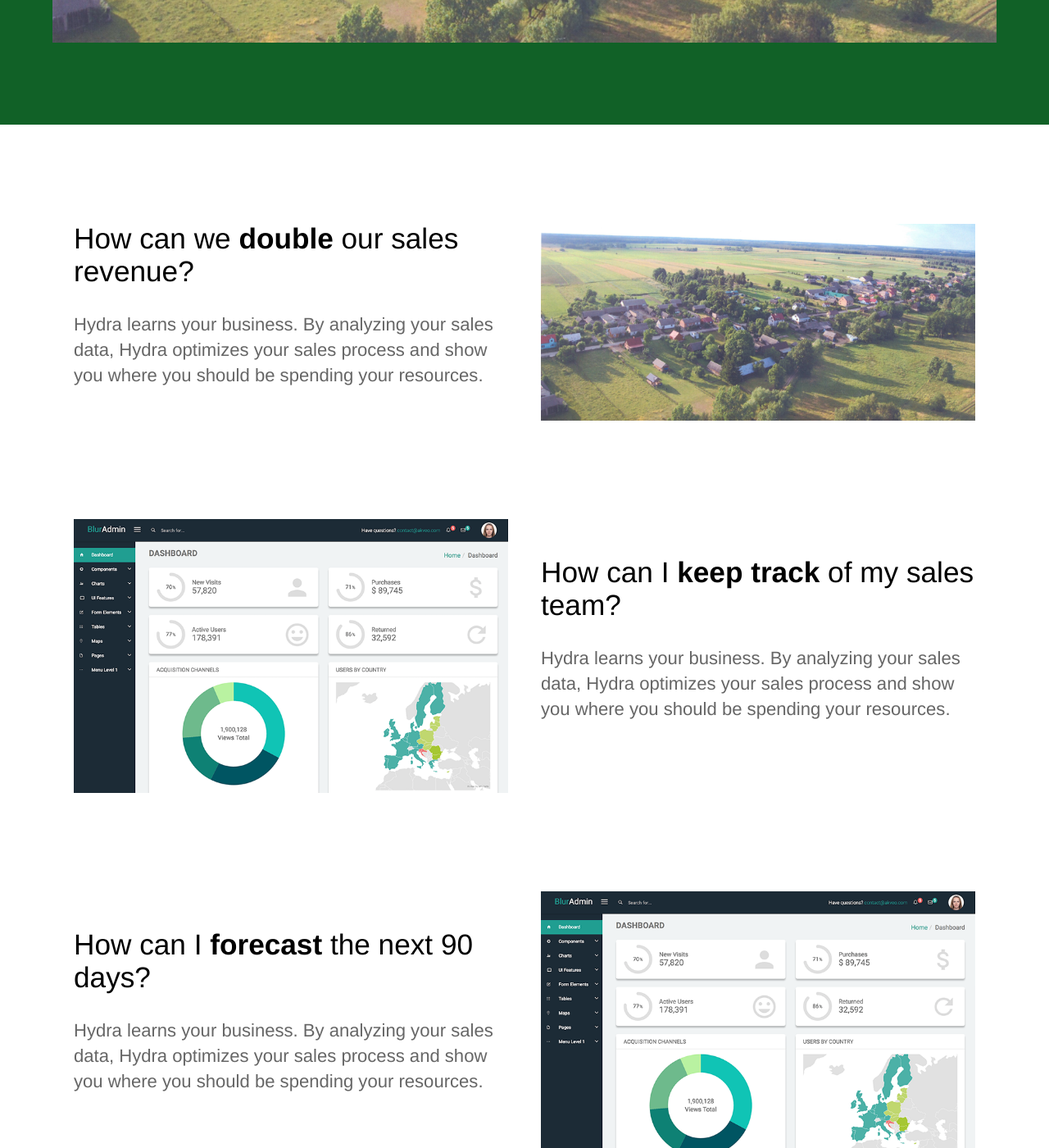
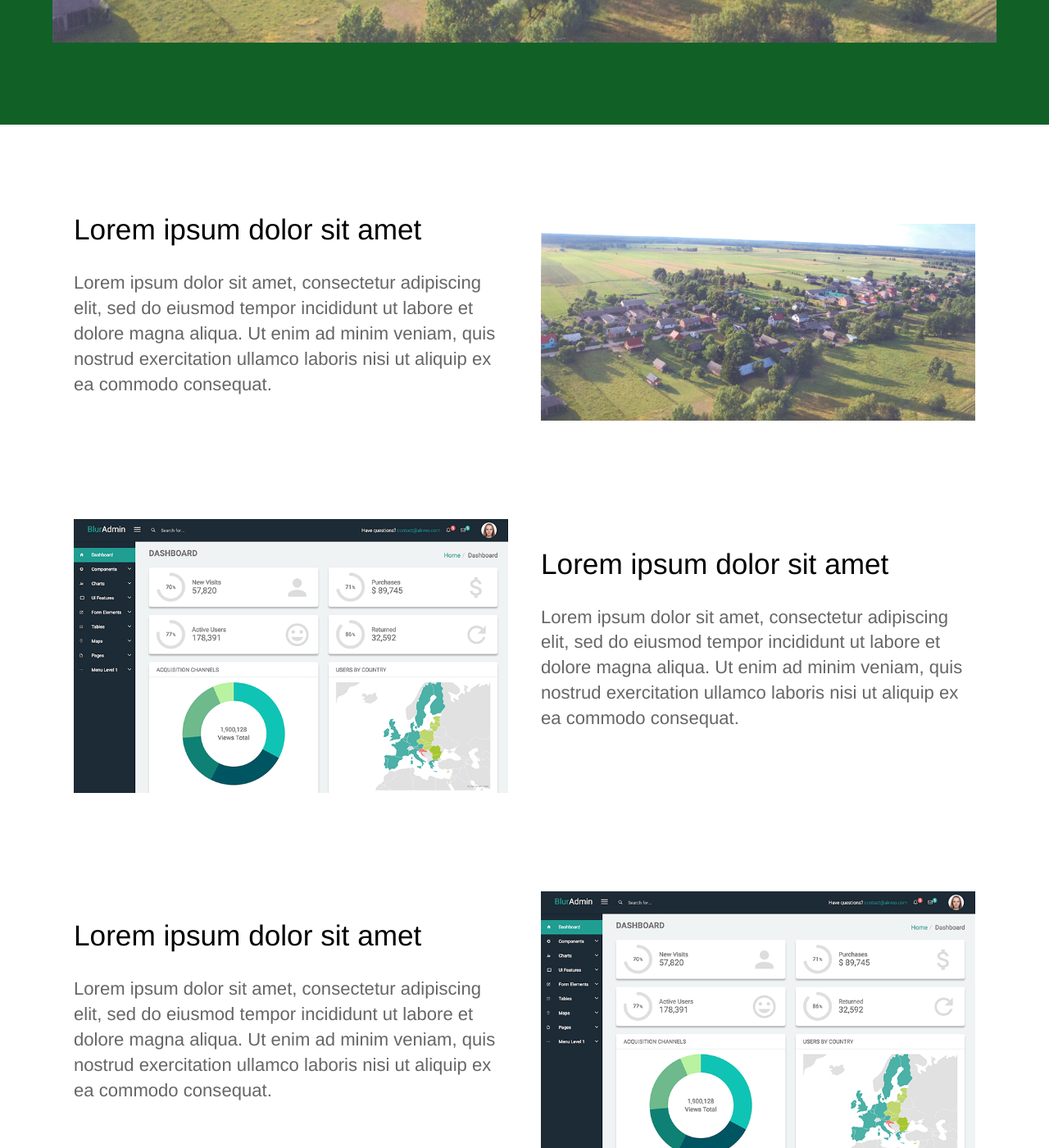
Before and after one commit to maxiemoose/kozarze, a Jekyll site: the page built from index.html, in a window 1280 px wide and 1400 px high, scrolled down 784 px. Shown: the whole window at 82% size. Built offline with Jekyll 4.4.1, drawn with Linux system fonts in a browser that asks for light colours; some of the changed text lies outside the part shown.

Commit message:
Update index.html

```diff
--- a/index.html
+++ b/index.html
@@ -16,8 +16,8 @@
 	<section>
 		<div class="container flex">
 			<div class="text editable">
-				<h2>How can we <strong>double</strong> our sales revenue?</h2>
-				<p>Hydra learns your business. By analyzing your sales data, Hydra optimizes your sales process and show you where you should be spending your resources. </p>
+				<h2>Lorem ipsum dolor sit amet</h2>
+				<p>Lorem ipsum dolor sit amet, consectetur adipiscing elit, sed do eiusmod tempor incididunt ut labore et dolore magna aliqua. Ut enim ad minim veniam, quis nostrud exercitation ullamco laboris nisi ut aliquip ex ea commodo consequat.</p>
 			</div>
 			<div class="image">
 				<img src="{{ site.baseurl }}/images/KozarzeLP1.jpg" alt="Screenshot" class="screenshot editable" />
@@ -28,8 +28,8 @@
 	<section>
 		<div class="container flex">
 			<div class="text editable">
-				<h2>How can I <strong>keep track</strong> of my sales team?</h2>
-				<p>Hydra learns your business. By analyzing your sales data, Hydra optimizes your sales process and show you where you should be spending your resources.</p>
+				<h2>Lorem ipsum dolor sit amet</h2>
+				<p>Lorem ipsum dolor sit amet, consectetur adipiscing elit, sed do eiusmod tempor incididunt ut labore et dolore magna aliqua. Ut enim ad minim veniam, quis nostrud exercitation ullamco laboris nisi ut aliquip ex ea commodo consequat.</p>
 			</div>
 			<div class="image">
 				<img src="{{ site.baseurl }}/images/dashboard.png" alt="Screenshot" class="screenshot editable" />
@@ -40,8 +40,8 @@
 	<section>
 		<div class="container flex">
 			<div class="text editable">
-				<h2>How can I <strong>forecast</strong> the next 90 days?</h2>
-				<p>Hydra learns your business. By analyzing your sales data, Hydra optimizes your sales process and show you where you should be spending your resources.</p>
+				<h2>Lorem ipsum dolor sit amet</h2>
+				<p>Lorem ipsum dolor sit amet, consectetur adipiscing elit, sed do eiusmod tempor incididunt ut labore et dolore magna aliqua. Ut enim ad minim veniam, quis nostrud exercitation ullamco laboris nisi ut aliquip ex ea commodo consequat.</p>
 			</div>
 			<div class="image">
 				<img src="{{ site.baseurl }}/images/dashboard.png" alt="Screenshot" class="screenshot editable" />
@@ -54,7 +54,7 @@
 			<div class="testimonial-block">
 				<div class="square-image"><img src="https://source.unsplash.com/6anudmpILw4/600x400" alt="Jim James" class="editable"></div>
 				<blockquote>
-					<p class="editable">Hydra has shaped the business we have today. We have a repeatable sales process and a strategy to scale our team. I recommend Hydra to any business looking to improve their sales.</p>
+					<p class="editable">Lorem ipsum dolor sit amet, consectetur adipiscing elit, sed do eiusmod tempor incididunt ut labore et dolore magna aliqua. Ut enim ad minim veniam, quis nostrud exercitation ullamco laboris nisi ut aliquip ex ea commodo consequat.</p>
 					<p class="editable author">Jim James - CEO of Global Corp.</p>
 				</blockquote>
 			</div>
@@ -62,7 +62,6 @@
 	</section>
 
 	<section class="bottom-cta">
-		<h2 class="editable"><strong>Improve</strong> your sales process today</h2>
-		<div class="button alt"><a href="#">Get Started Free</a></div>
+		<h2 class="editable"><strong>Lorem</strong> ipsum dolor</h2>
 	</section>
 </div>
```
